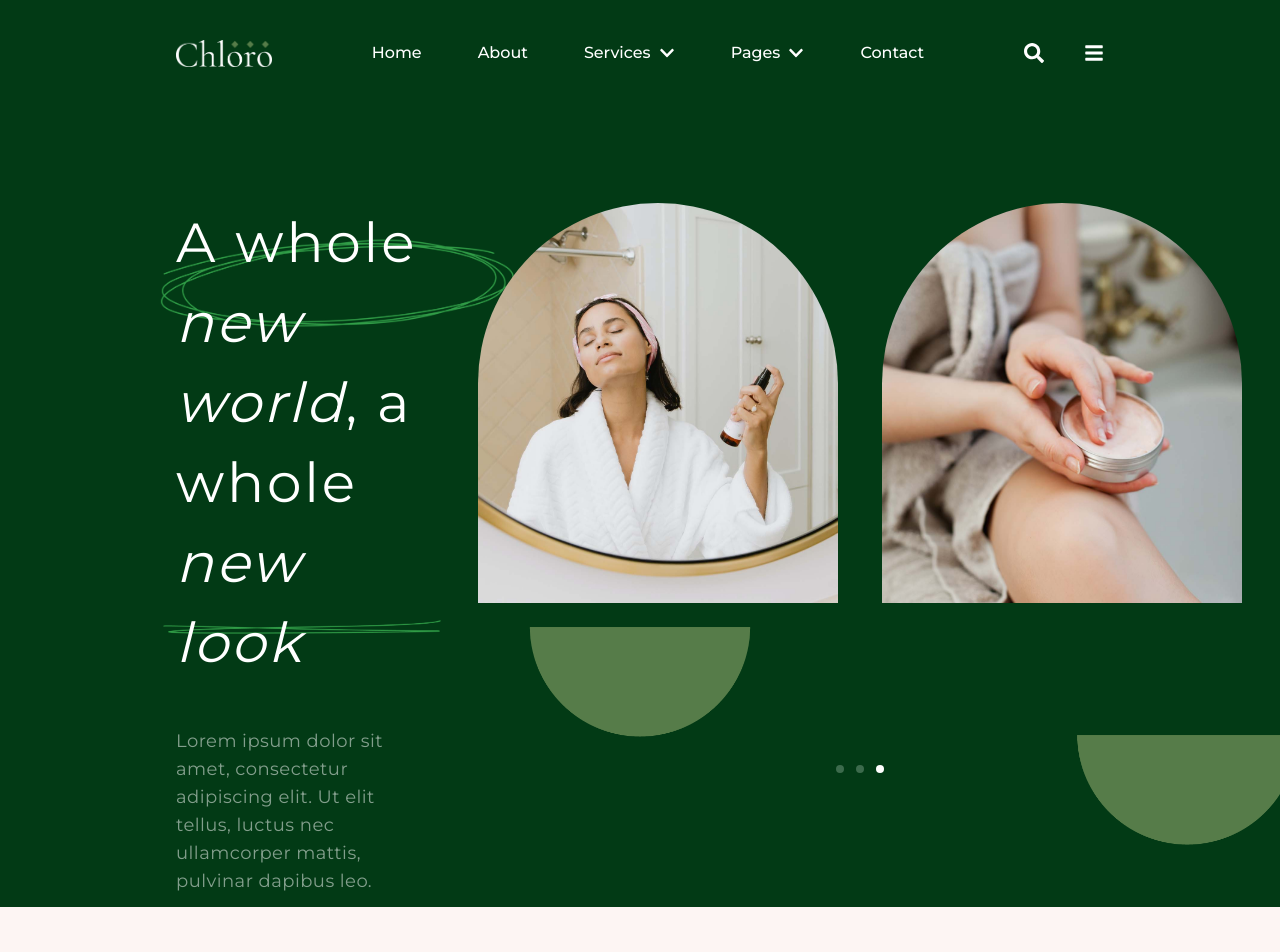
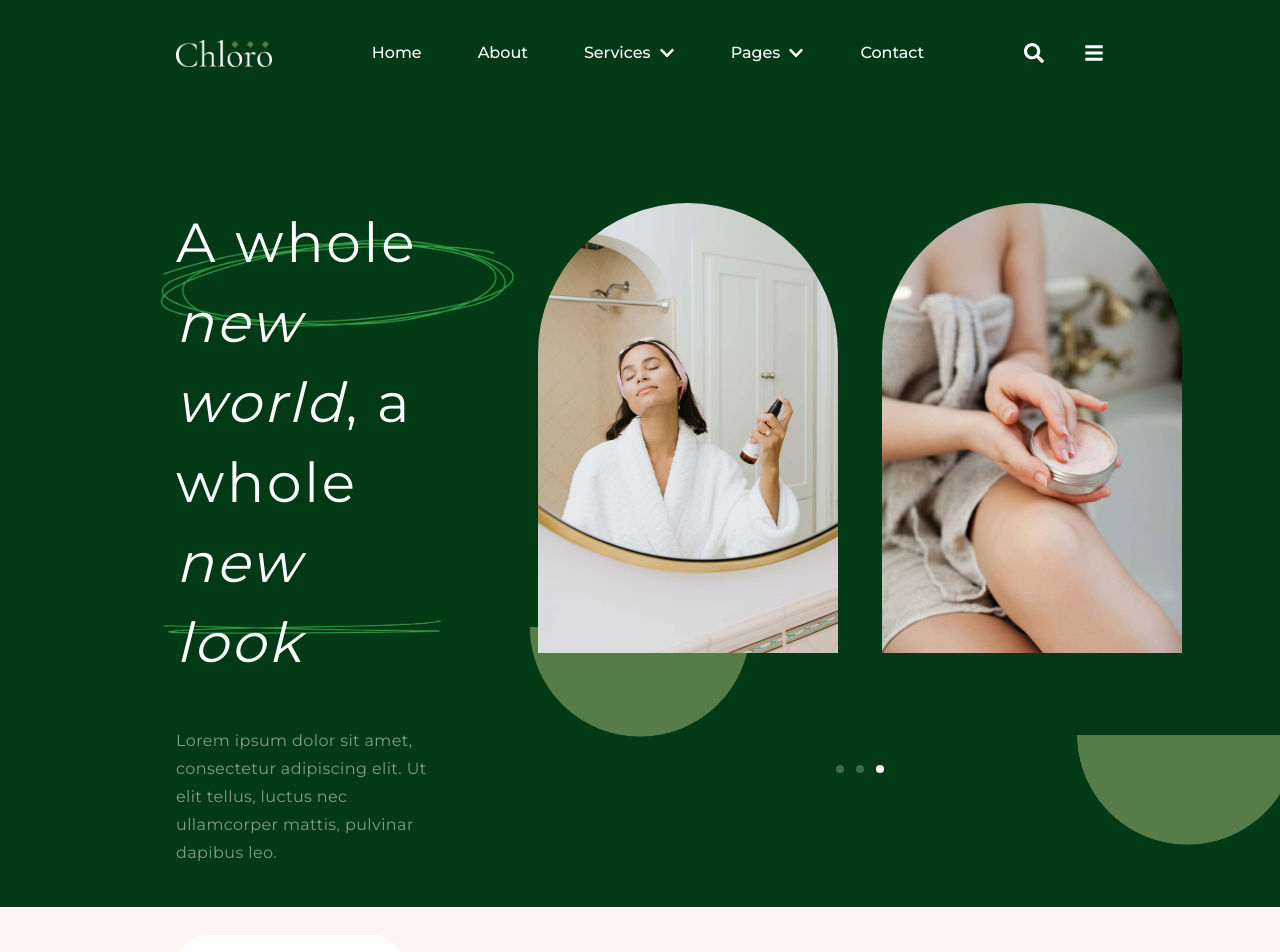
Before and after one commit to Aradhya-005/chloro, a Next.js app: page / in a window 1280 px wide. Shown: the top 952 px of the page. Built offline with nearby package versions, Linux system fonts and the light colour scheme.

Commit message:
fixing the carousel

```diff
--- a/src/components/HeroCarousel.js
+++ b/src/components/HeroCarousel.js
@@ -52,7 +52,7 @@ export default function HeroCarousel() {
                 className="min-w-full flex mb-4 gap-11 justify-center"
               >
                 {group.map((image, imgIndex) => (
-                  <div key={imgIndex} className="relative w-[360px] h-[400px]">
+                  <div key={imgIndex} className="relative w-[300px] h-[450px]">
                     <Image
                       src={image}
                       alt={`Slide image ${imgIndex + 1}`}
--- a/src/components/HeroSection.js
+++ b/src/components/HeroSection.js
@@ -66,7 +66,7 @@ function HeroSection() {
                 }}
               ></div>
             </div>
-            <p className="text-lg tracking-wide pt-11 pb-8 text-[#FFFFFF82]">
+            <p className="text-[16px] leading-7 tracking-wide pt-11 pb-8 text-[#FFFFFF82]">
               Lorem ipsum dolor sit amet, consectetur adipiscing elit. Ut elit
               tellus, luctus nec ullamcorper mattis, pulvinar dapibus leo.
             </p>
```
